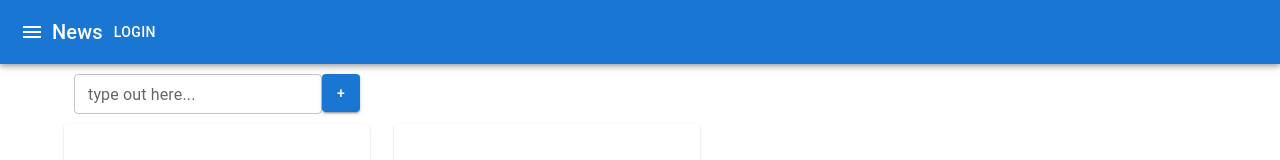
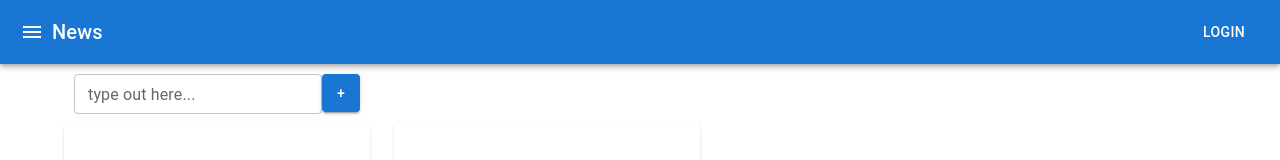
Before and after one commit to Kattekly/Todolist2, a React (Create React App) app: page / in a window 1280 px wide. Shown: the top 160 px of the page. Built offline with nearby package versions, Linux system fonts and the light colour scheme.

Commit message:
Lessons-7

```diff
--- a/src/App.tsx
+++ b/src/App.tsx
@@ -114,7 +114,7 @@ function App() {
                     <IconButton edge="start" color="inherit" aria-label="menu">
                         <Menu/>
                     </IconButton>
-                    <Typography variant='h6'>
+                    <Typography variant="h6" component="div" sx={{ flexGrow: 1 }}>
                         News
                     </Typography>
                     <Button color="inherit">Login</Button>
```
